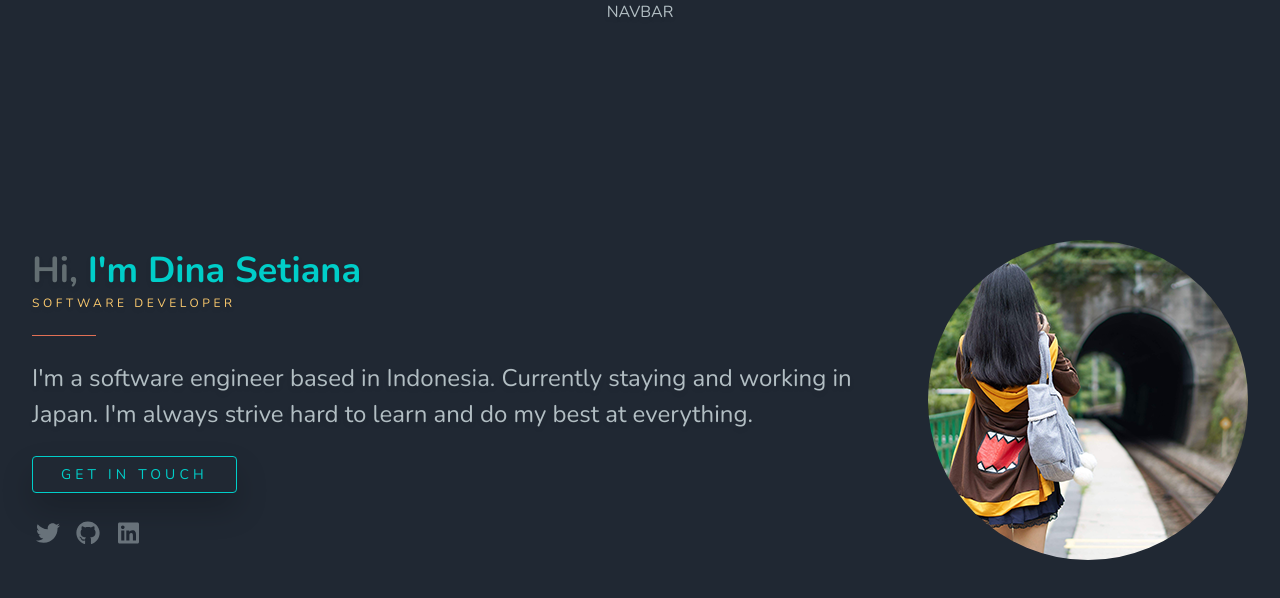
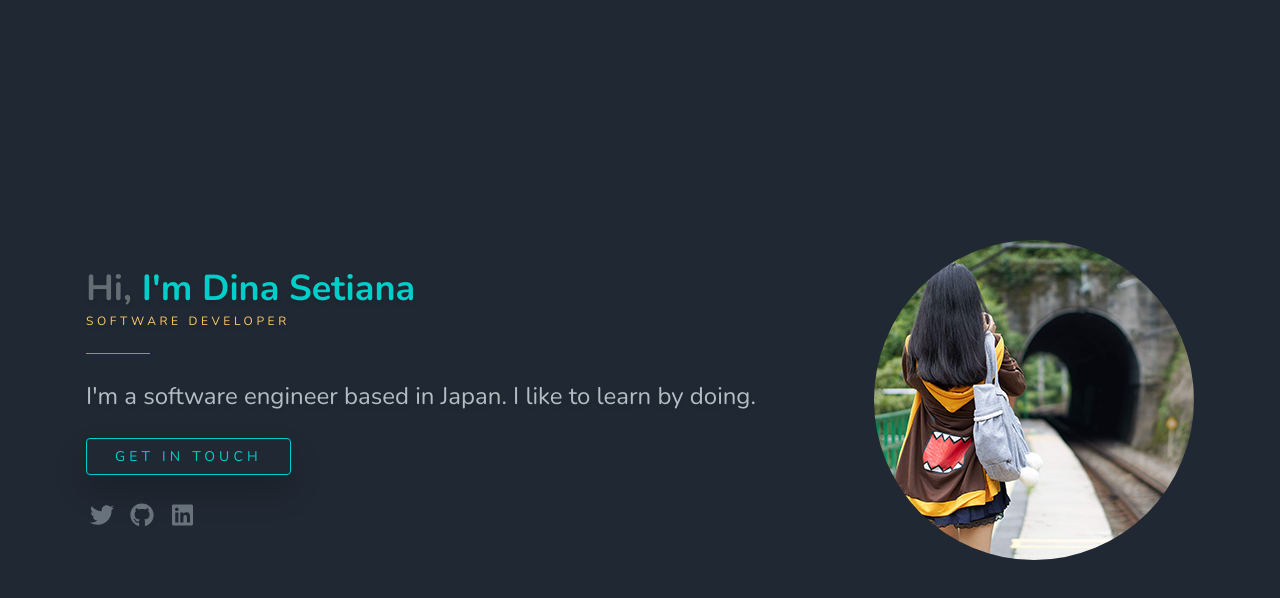
Before and after one commit to dina-setiana/dina-setiana.github.io, a plain HTML site: page index.html in a window 1280 px wide. Drawn offline with nearby package versions, Linux system fonts and the light colour scheme.

Commit message:
Working simple home page

```diff
--- a/index.html
+++ b/index.html
@@ -17,12 +17,6 @@
 
     <body>
         <div class="container is-fluid">
-            <header class="header">
-                <nav class="navbar">
-                    NAVBAR
-                </nav>
-            </header>
-
             <aside class="avatar">
                 <figure id="picture" class="image">
                     <img id="pictureImage" class="is-rounded avatar-image" src="images/dina.png" srcset="images/dina.png 1x,
@@ -41,7 +35,7 @@ images/dina@3x.png 3x" alt="Portrait of Dina" width="320" height="320">
                 <hr class="hr">
                 <div class="description">
                     <p>
-                        I'm a software engineer based in Indonesia. Currently staying and working in Japan. I'm always strive hard to learn and do my best at everything.
+                        I'm a software engineer based in Japan. I like to learn by doing.
                     </p>
                 </div>
                 <div class="contact">
```
